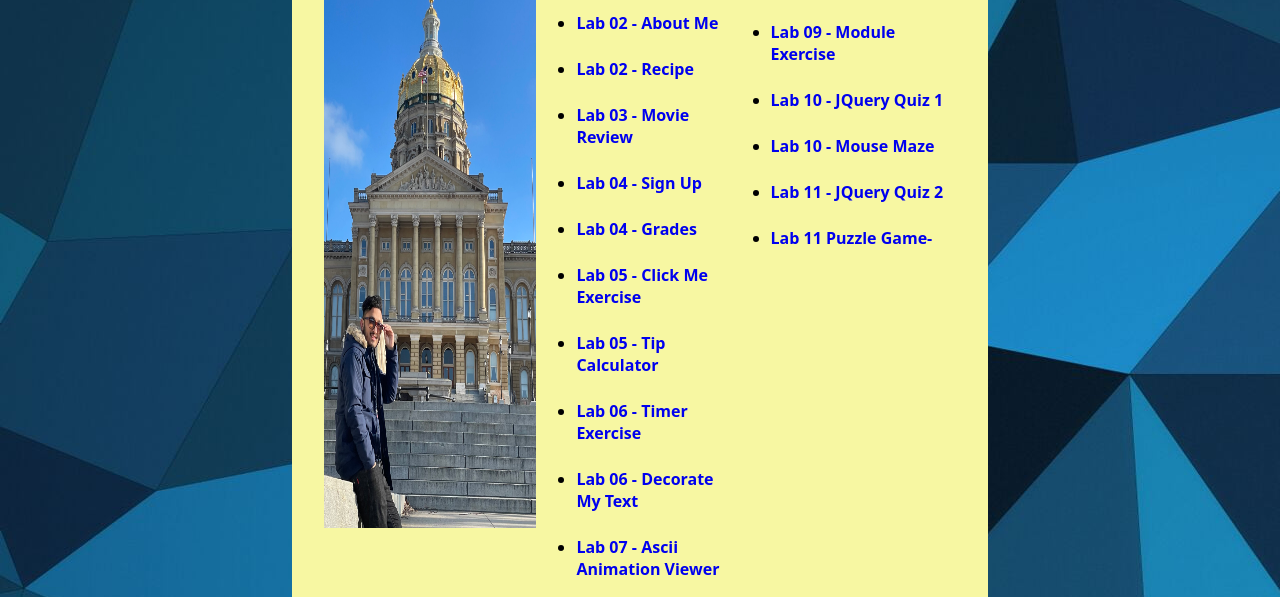
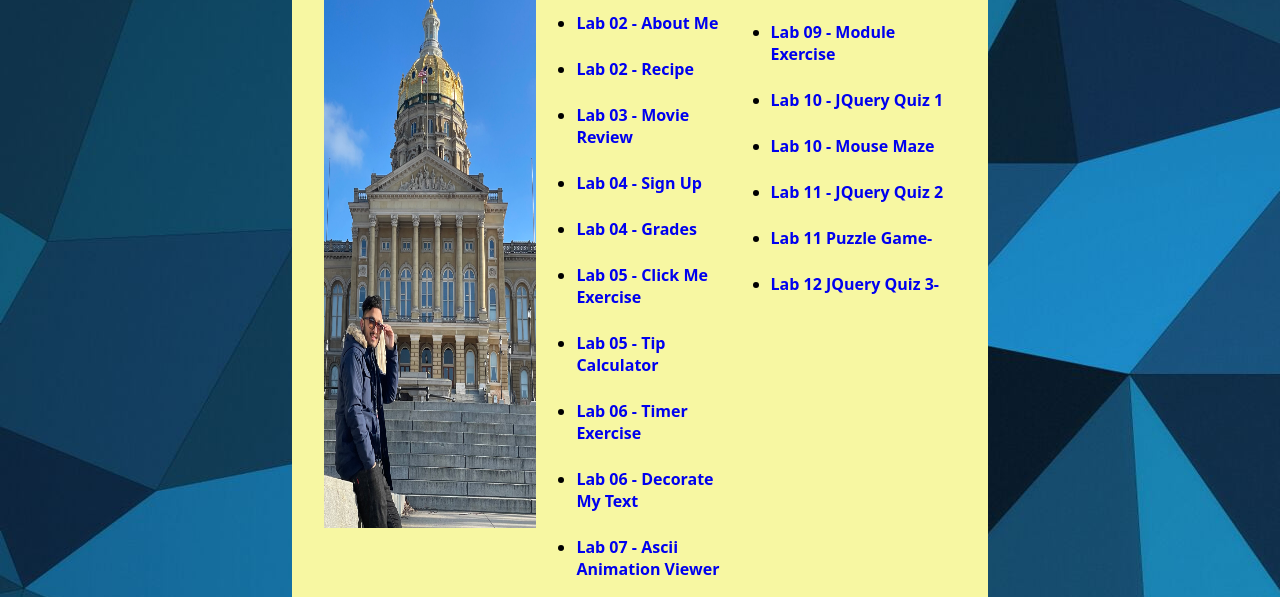
Before and after one commit to SujanKoju/profile, a plain HTML site: page index.html in a window 1280 px wide. Shown: the part 213-810 px from the top of the page. Drawn offline with Linux system fonts and the light colour scheme.

Commit message:
jQuery Quiz 3 done

```diff
--- a/index.html
+++ b/index.html
@@ -45,6 +45,7 @@
                 <li><a href="pages/maze.html">Lab 10 - Mouse Maze</a></li>
                 <li><a href="resources/jQueryQuizII.pdf">Lab 11 - JQuery Quiz 2</a></li>
                 <li><a href="pages/fifteen.html">Lab 11 Puzzle Game- </a></li>
+                <li><a href="resources/jQueryQuizIII.pdf">Lab 12 JQuery Quiz 3- </a></li>
             </ul>
         </div>
 
```
Also changed, not shown: 1 other file.
